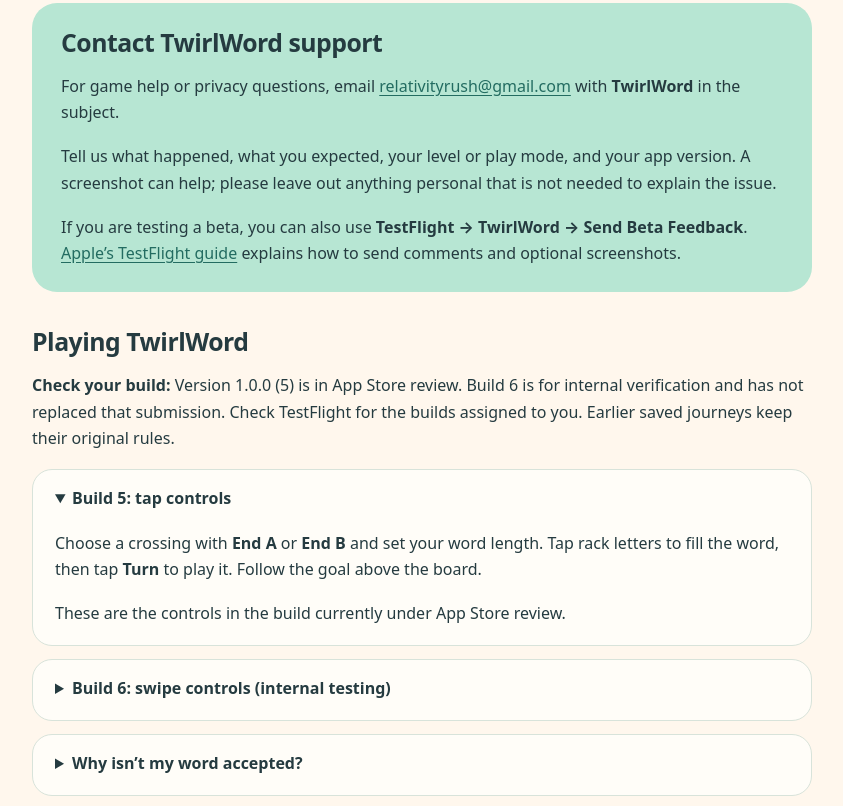
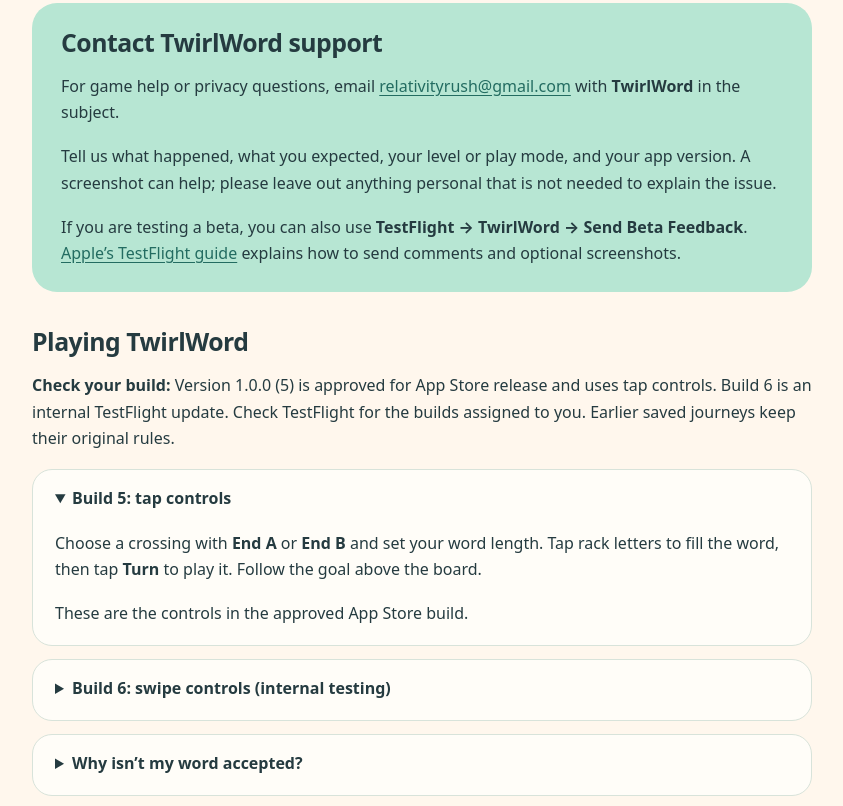
Before and after one commit to bbonkersb26/twirlword-support, a plain HTML site: page site/public/support/index.html in a window 1280 px wide. Shown: the part 402-1208 px from the top of the page, without its empty margins (48-891 px from the left). Drawn offline with Linux system fonts and the light colour scheme.

Commit message:
Reflect App Store approval without claiming storefront availability

```diff
--- a/site/public/support/index.html
+++ b/site/public/support/index.html
@@ -2,8 +2,8 @@
 <html lang="en"><head><meta charset="utf-8"><meta name="viewport" content="width=device-width, initial-scale=1"><meta name="description" content="TwirlWord support: learn the word-building rules, get help with saved progress, and contact the developer."><meta name="theme-color" content="#fff7ed"><title>Support — TwirlWord</title><link rel="icon" href="/assets/mark.svg" type="image/svg+xml"><link rel="stylesheet" href="/assets/style.css"></head>
 <body><a class="skip" href="#main">Skip to content</a><header class="site-header wrap"><a class="brand" href="/" aria-label="TwirlWord home"><img src="/assets/mark.svg" width="43" height="43" alt="">TwirlWord</a><nav class="nav" aria-label="Main navigation"><a href="/">The game</a><a href="/support/" aria-current="page">Support</a><a href="/privacy/">Privacy</a></nav></header>
 <main id="main" class="wrap"><div class="page-head"><p class="eyebrow">A helping hand</p><h1>Keep the words turning.</h1><p class="lede">A few answers for your next move, and a way to tell us when something needs attention.</p></div><div class="content"><section class="callout" id="contact" aria-labelledby="feedback-title"><h2 id="feedback-title">Contact TwirlWord support</h2><p>For game help or privacy questions, email <a href="mailto:relativityrush@gmail.com?subject=TwirlWord%20support">relativityrush@gmail.com</a> with <strong>TwirlWord</strong> in the subject.</p><p>Tell us what happened, what you expected, your level or play mode, and your app version. A screenshot can help; please leave out anything personal that is not needed to explain the issue.</p><p>If you are testing a beta, you can also use <strong>TestFlight → TwirlWord → Send Beta Feedback</strong>. <a href="https://testflight.apple.com/">Apple’s TestFlight guide</a> explains how to send comments and optional screenshots.</p></section>
-<h2>Playing TwirlWord</h2><p><strong>Check your build:</strong> Version 1.0.0 (5) is in App Store review. Build 6 is for internal verification and has not replaced that submission. Check TestFlight for the builds assigned to you. Earlier saved journeys keep their original rules.</p>
-<details open><summary>Build 5: tap controls</summary><div><p>Choose a crossing with <strong>End A</strong> or <strong>End B</strong> and set your word length. Tap rack letters to fill the word, then tap <strong>Turn</strong> to play it. Follow the goal above the board.</p><p>These are the controls in the build currently under App Store review.</p></div></details>
+<h2>Playing TwirlWord</h2><p><strong>Check your build:</strong> Version 1.0.0 (5) is approved for App Store release and uses tap controls. Build 6 is an internal TestFlight update. Check TestFlight for the builds assigned to you. Earlier saved journeys keep their original rules.</p>
+<details open><summary>Build 5: tap controls</summary><div><p>Choose a crossing with <strong>End A</strong> or <strong>End B</strong> and set your word length. Tap rack letters to fill the word, then tap <strong>Turn</strong> to play it. Follow the goal above the board.</p><p>These are the controls in the approved App Store build.</p></div></details>
 <details><summary>Build 6: swipe controls (internal testing)</summary><div><p>Tap a glowing letter on the board to choose your connection. Swipe through the rack letters, then lift your finger to play. A valid word turns the board automatically.</p><p>In the 1,000-level Journey and new Daily puzzles, the selected board letter is included at the beginning or end of your word. In Free play, include the highlighted borrowed letter in your swipe where you want the crossing.</p><p>Follow the goal at the top. In Journey, <strong>Pause → Goals</strong> shows the full plan. In Journey and Daily, <strong>Pause → Map</strong> lets you inspect your words.</p><p>With VoiceOver, activate letters individually, then activate the current word to play it. <strong>Clear</strong> starts a fresh spelling. A hardware keyboard also supports full-word entry and Enter.</p></div></details>
 <details><summary>Why isn’t my word accepted?</summary><div><p>TwirlWord uses a curated English word list. A real word can still be absent from the list. Your word must fit the selected crossing, use the available rack letters, and follow the rules shown for your current mode.</p><p>A Journey level does not allow a word already used in that level, including its opening word. Daily requires twelve different six- to nine-letter answers and excludes directly related inflections already used in that puzzle. Free play retains a recent-word restriction. An incorrect word does not spend a move. In build 6, the pattern stays on screen in red with “Incorrect”; start another swipe to try again. A timed free-play clock continues while you think.</p></div></details>
 <details id="journey-rules"><summary>How does the Journey progress?</summary><div><p>The Journey has 1,000 untimed levels across 40 worlds. Complete every displayed goal within the word budget to finish a level and unlock the next. Some levels ask you to follow a sequence; others combine word properties, lengths and choices of ends. Legal side moves can help set up a later goal.</p><p><strong>Retry</strong> starts the same level again for free. It does not send you back to level one or remove earned stars and Keepsakes. This build has no answer-reveal buttons or advertising requirements. Confirming a restart replaces the current attempt.</p><p>Earlier saved journeys keep their own rules and progress. The earlier 1.0.0 (3) beta has 500 levels: reaching its word count completes a level, and the extra goals affect stars. Classic 0.1.0 builds use an earlier dictionary and campaign.</p></div></details>
```
Also changed, not shown: site/public/index.html (+1 -1 lines).
